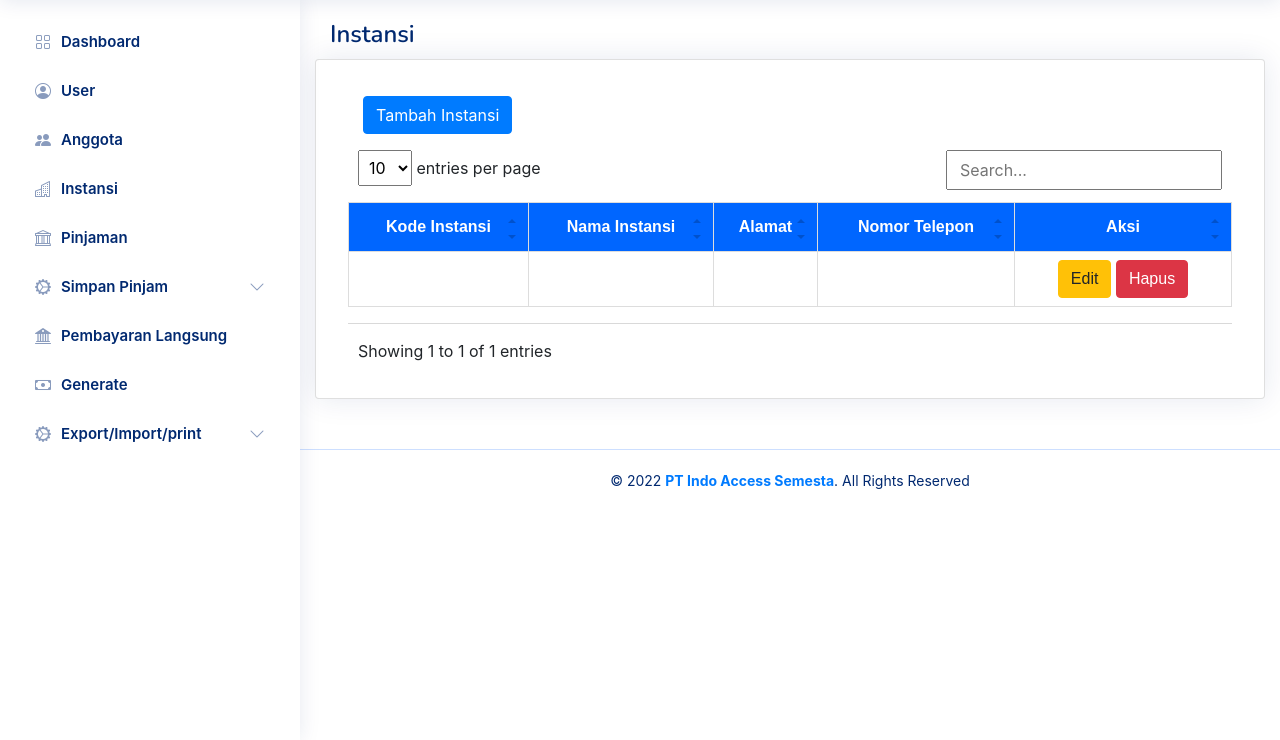
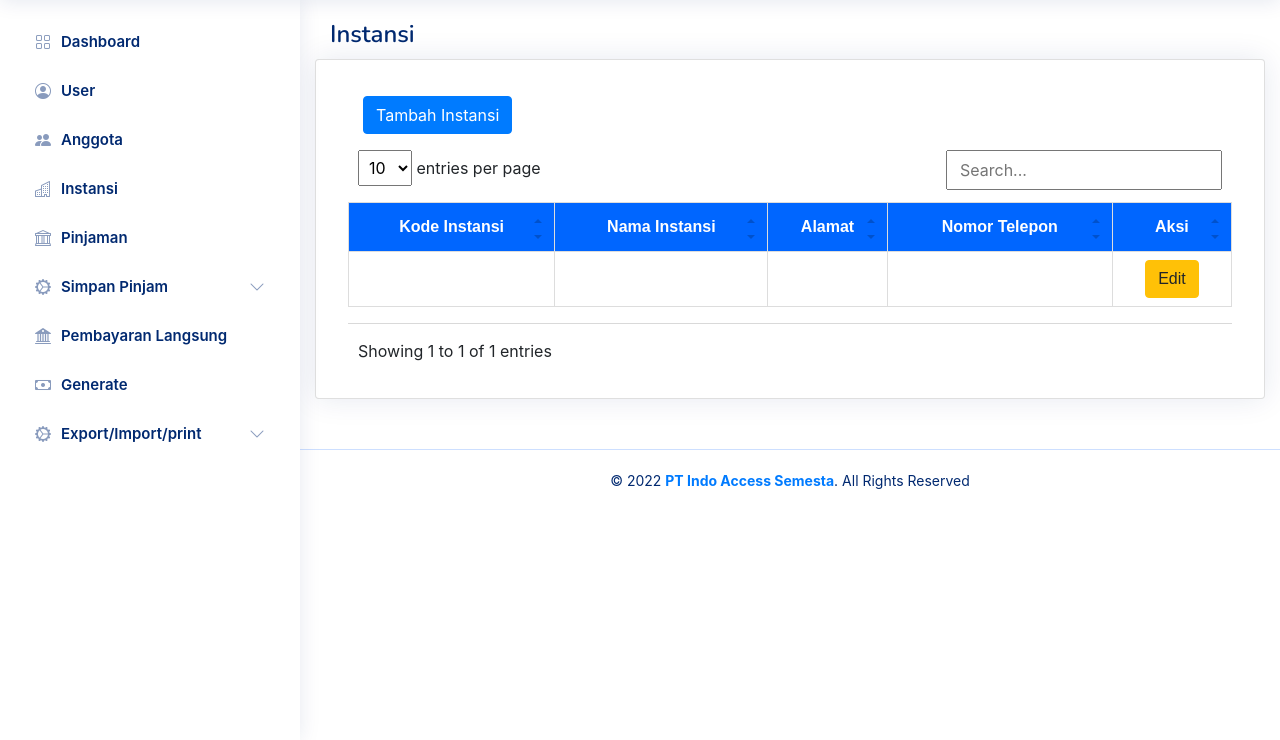
Before and after one commit to MohamadArdias/koperasi, a CodeIgniter app: page /koperasi/index.php/instansi in a window 1280 px wide. Shown: the part 60-800 px from the top of the page. Run offline with CodeIgniter, Linux system fonts and the light colour scheme; tables that the repository leaves empty or names only in its code hold one stand-in row (values such as "Sample post"); data that the repository does not hold is empty; some libraries are stand-ins or nearby versions.

Commit message:
Update index.php

```diff
--- a/application/views/instansi/index.php
+++ b/application/views/instansi/index.php
@@ -75,7 +75,7 @@ $this->load->view('templates/sidebar');
                             <td><?= $ins['TLP_INS']; ?></td>
                             <td class="text-center">
                                 <a href="<?= base_url(); ?>index.php/instansi/edit/<?= $ins['KODE_INS']; ?>" class="btn btn-warning">Edit</a>
-                                <a href="<?= base_url(); ?>index.php/instansi/hapus/<?= $ins['KODE_INS']; ?>" class="btn btn-danger" onclick="return confirm('Yakin?');">Hapus</a>
+                                <!-- <a href="<?= base_url(); ?>index.php/instansi/hapus/<?= $ins['KODE_INS']; ?>" class="btn btn-danger" onclick="return confirm('Yakin?');">Hapus</a> -->
                             </td>
                         </tr>
                     <?php endforeach ?>
```
